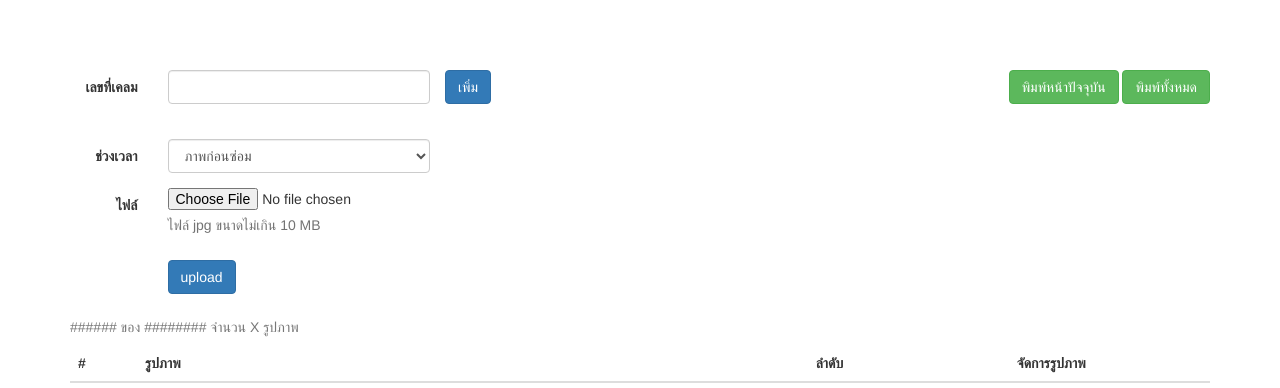
After one commit to Chirawat/garage-2-0, a Yii app: template views/Photo/index.php in a window 1280 px wide. The commit adds this page. Shown: the top 388 px of the page. Run offline with PHP 8.4 and a stand-in for Yii, Linux system fonts and the light colour scheme; the template is opened without the code that fills it, so the values that code supplies are empty; some libraries are stand-ins or nearby versions.

Commit message:
add upload photo layout

```diff
--- /dev/null
+++ b/views/Photo/index.php
@@ -0,0 +1,70 @@
+<?php
+use yii\widgets\ActiveForm;
+
+$this->title = "เพิ่มรูปภาพ";
+?>
+<div class="pull-right">
+    <a href="#" class="btn btn-success">พิมพ์หน้าปัจจุบัน</a>
+    <a href="#" class="btn btn-success">พิมพ์ทั้งหมด</a>
+</div>
+    <?php ActiveForm::begin(['options' => ['class' => 'form-horizontal']]); ?>
+        <div class="form-group">
+            <label class="control-label col-sm-1">เลขที่เคลม</label>
+            <div class="col-sm-3">
+                <input type="text" class="form-control">
+            </div>
+            <button class="btn btn-primary">เพิ่ม</button>
+        </div>
+        <br>
+        <div class="form-group">
+            <label class="control-label col-sm-1">ช่วงเวลา</label>
+            <div class="col-sm-3">
+                <select class="form-control">
+                    <option>ภาพก่อนซ่อม</option>
+                    <option>ภาพขณะซ่อม</option>
+                    <option>เทียบอะไหล่</option>
+                    <option>ซ่อมเสร็จ</option>
+                    <option>อื่น ๆ</option>
+                </select>
+            </div>
+        </div>
+        <div class="form-group">
+            <label for="exampleInputFile" class="control-label col-sm-1">ไฟล์</label>
+            <div class="col-sm-3">
+                <input type="file" id="exampleInputFile">
+                <p class="help-block">ไฟล์ jpg ขนาดไม่เกิน 10 MB</p>
+            </div>
+        </div>
+        <div class="form-group">
+            <div class="col-sm-offset-1 col-sm-3">
+                <button type="submit" class="btn btn-primary">upload</button>
+            </div>
+        </div>
+        <?php ActiveForm::end(); ?>
+            <div>
+                <table class="table" width="100%">
+                    <caption>###### ของ ######## จำนวน X รูปภาพ</caption>
+                    <thead>
+                        <tr>
+                            <th width="5%">#</th>
+                            <th width="50%">รูปภาพ</th>
+                            <th width="15%">ลำดับ</th>
+                            <th width="15%">จัดการรูปภาพ</th>
+                        </tr>
+                    </thead>
+                    <tbody>
+                        <tr>
+                            <th scope="row">1</th>
+                            <td><img src="upload/sample/home-3" width="500"></td>
+                            <td>เลื่อนขึ้น / เลื่อนลง</td>
+                            <td>Edit / Del</td>
+                        </tr>
+                        <tr>
+                            <th scope="row">1</th>
+                            <td><img src="upload/sample/sample.jpg" width="500"></td>
+                            <td>เลื่อนขึ้น / เลื่อนลง</td>
+                            <td>Edit / Del</td>
+                        </tr>
+                    </tbody>
+                </table>
+            </div>
--- a/views/layouts/main.php
+++ b/views/layouts/main.php
@@ -44,7 +44,7 @@ AppAsset::register($this);
                     ['label' => 'ใบแจ้งหนี้/ใบเสร็จ', 'url' => Url::to(['invoice/index'])],
                 ],
             ],
-            ['label' => 'เพิ่มรูปภาพ', 'url' => '#'],
+            ['label' => 'เพิ่มรูปภาพ', 'url' => Url::to(['photo/index'])],
             ['label' => 'รายงานสรุป', 'url' => Url::to(['receipt/summary'])],
             [
                 'label' => 'ตั้งค่า',
```
Also changed, not shown: controllers/PhotoController.php (added, +37 -0 lines), web/upload/sample/home-3.jpg (added), web/upload/sample/sample.jpg (added).
